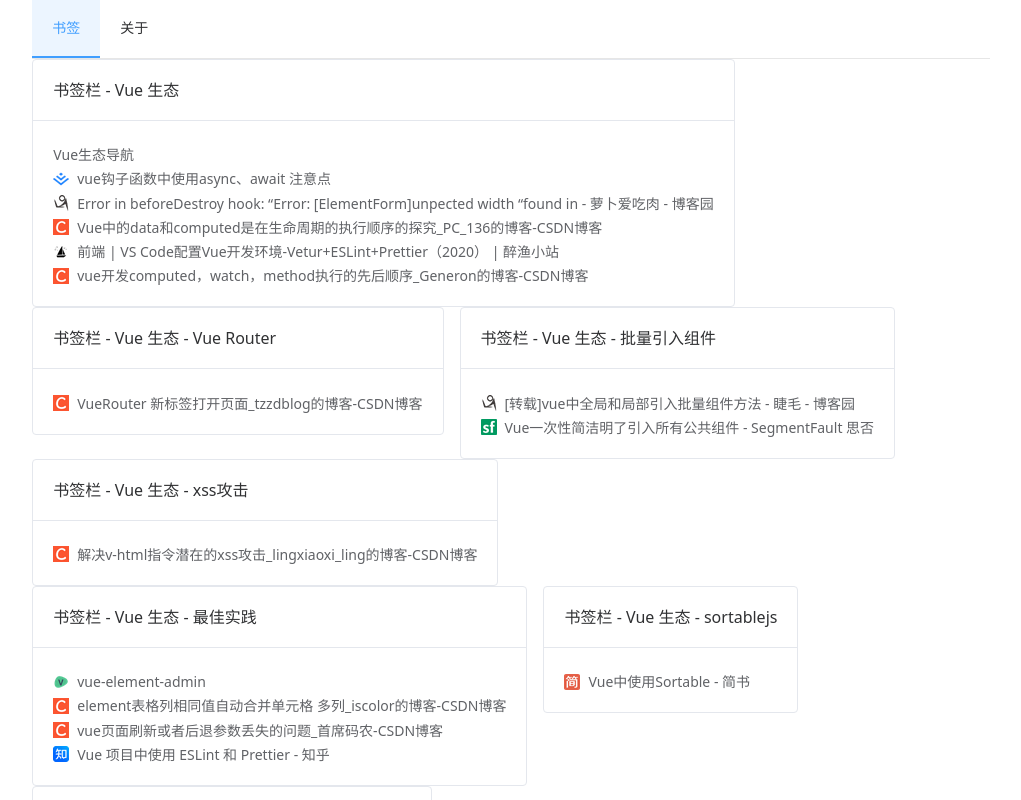
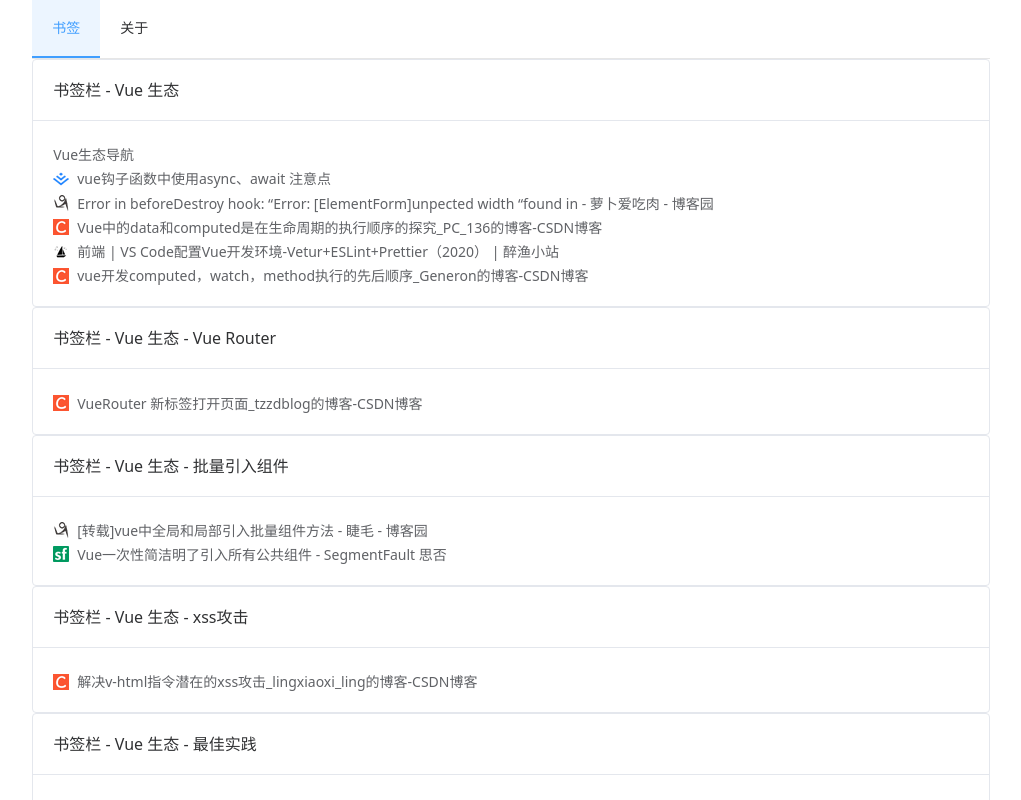
Before and after one commit to lhq8796/bookmarks, a Vue app: page /#/bookmarks in a window 1280 px wide. Both pictures are taken after a click on the item "书签". Shown: the top 800 px of the page, without its empty margins (129-1150 px from the left). Built offline with nearby package versions, Linux system fonts and the light colour scheme.

Commit message:
修改书签页

```diff
--- a/src/components/TreeBookmarks.vue
+++ b/src/components/TreeBookmarks.vue
@@ -1,35 +1,27 @@
 <template>
-  <el-space v-if="data.type === 1" wrap size="large">
   <el-card shadow="hover">
     <template #header>
       <div>
         {{ data.name }}
       </div>
     </template>
-      <TreeBookmarks
-        v-for="item of data.children"
-        :key="item.name"
-        :data="item"
-      />
-    </el-card>
-  </el-space>
-  <div v-else-if="data.type === 2">
-    <el-link :href="data.href" target="_blank" rel="noopener noreferrer">
+    <div v-for="item of data.children" :key="item.name">
+      <el-link :href="item.href" target="_blank" rel="noopener noreferrer">
         <span class="flex items-center">
-        <img v-if="data.icon" :src="data.icon" class="mr-2" />
-        {{ data.name }}
+          <img v-if="item.icon" :src="item.icon" class="mr-2" />
+          {{ item.name }}
         </span>
       </el-link>
     </div>
+  </el-card>
 </template>
 
 <script>
-import { ElSpace, ElCard, ElLink } from "element-plus";
+import { ElCard, ElLink } from "element-plus";
 
 export default {
   name: "TreeBookmarks",
   components: {
-    ElSpace,
     ElCard,
     ElLink,
   },
```
Lines whose indentation alone changed are shown as unchanged.
